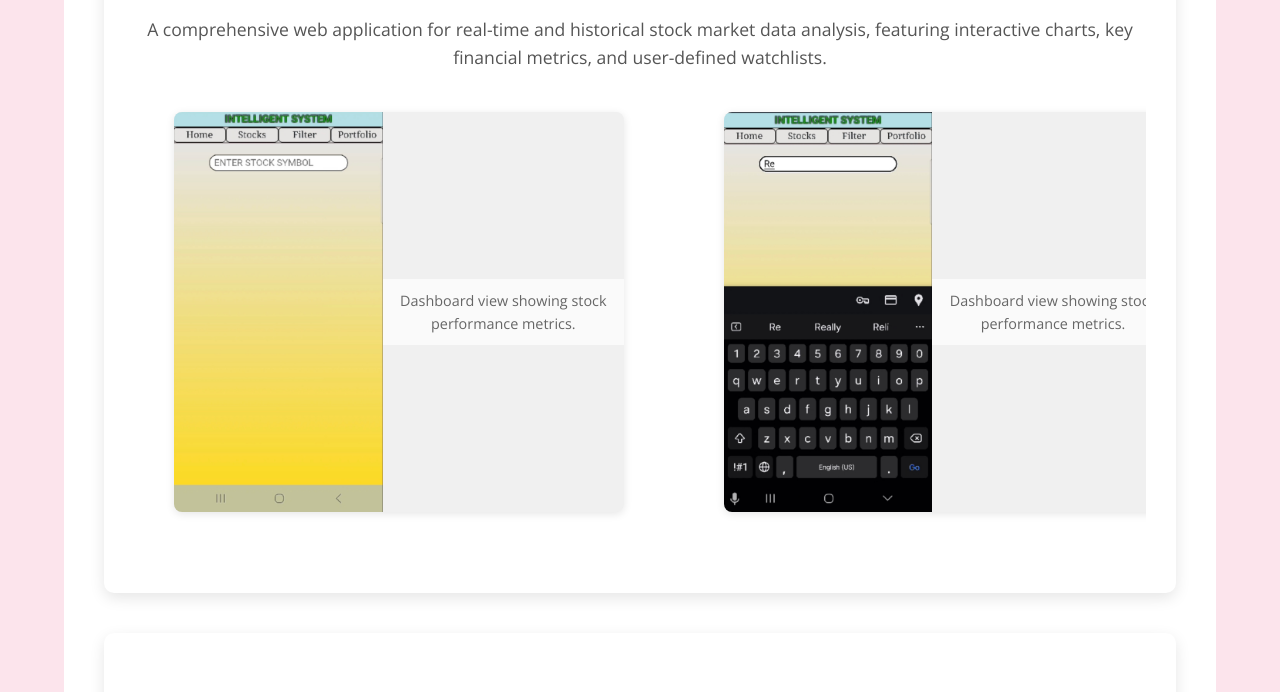
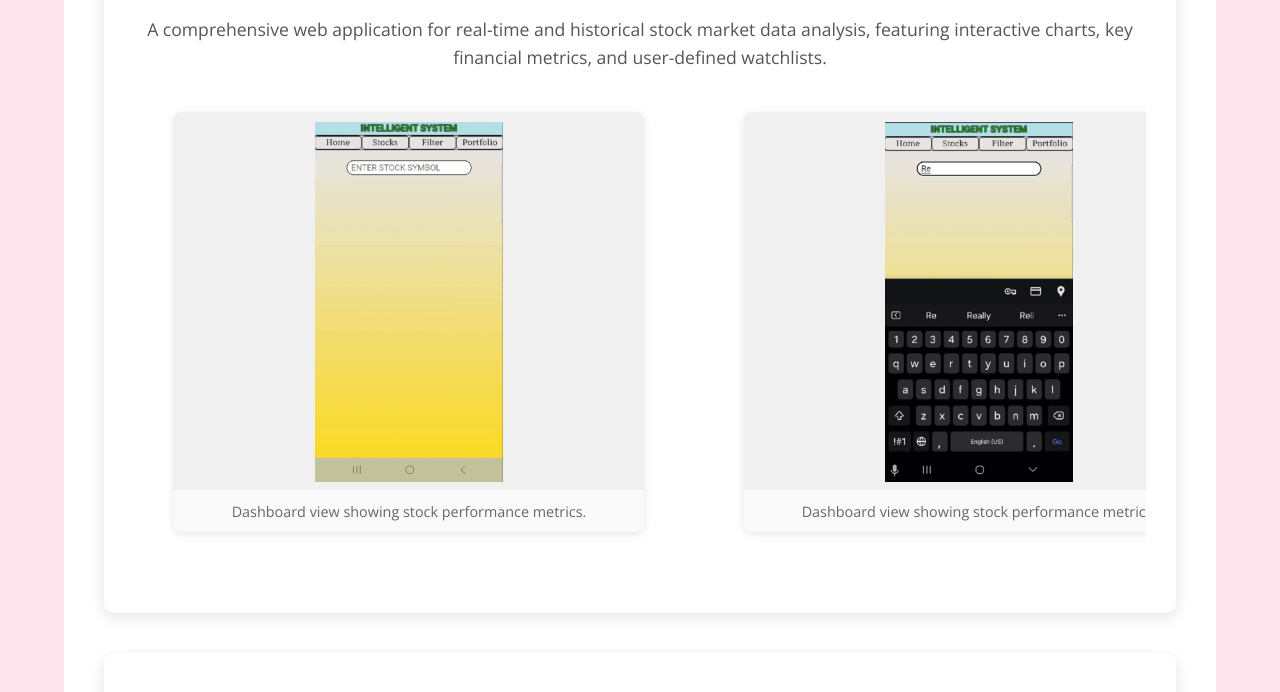
Before and after one commit to shivratan-suthar/shivratan-suthar.github.io, a plain HTML site: page index.html in a window 1280 px wide. Shown: the part 1518-2210 px from the top of the page. Drawn offline with nearby package versions, Linux system fonts and the light colour scheme.

Commit message:
Update index.html

```diff
--- a/index.html
+++ b/index.html
@@ -41,7 +41,7 @@
         header {
             background: var(--header-bg);
             color: var(--header-text-color);
-            padding: 20px 0;
+            padding: 10px 0;
             text-align: center;
             box-shadow: 0 4px 8px rgba(0,0,0,0.2);
             position: sticky;
@@ -307,28 +307,39 @@
             border: 2px solid var(--background-color);
         }
 
-    .project-image-container {
+.project-image-container {
     flex: 0 0 auto;
     width: 80%;
     max-width: 450px;
-    height: 400px; /* fixed height to fit 9:16 aspect ratio better */
+    height: 400px;
     scroll-snap-align: center;
     background-color: #f0f0f0;
     border-radius: 8px;
     overflow: hidden;
     box-shadow: 0 2px 8px rgba(0,0,0,0.1);
+
     display: flex;
-    justify-content: center;
+    flex-direction: column;         /* Arrange image and caption vertically */
+    justify-content: start;
     align-items: center;
+    padding: 10px;
 }
 
 .project-image-container img {
-    max-width: 100%;
-    max-height: 100%;
-    object-fit: contain; /* show full image with possible letterboxing */
+    width: auto;
+    height: 90%;                   /* Image takes 90% of container height */
+    max-height: 90%;
+    object-fit: contain;
     background-color: #eee;
     display: block;
-    border-bottom: 1px solid #ddd;
+}
+
+.image-description {
+    margin-top: 8px;
+    font-size: 14px;
+    text-align: center;
+    color: #555;
+    width: 100%;
 }
 
 
@@ -338,7 +349,13 @@
             color: #666;
             background-color: #fafafa;
         }
-
+.image-description {
+    margin-top: 8px;
+    font-size: 14px;
+    text-align: center;
+    color: #555;
+    width: 100%;
+}
         /* Contact Section */
         .contact-info p {
             font-size: 1.1em;
@@ -710,7 +727,7 @@
                         <figcaption class="image-description">In-game screenshot of the square navigating.</figcaption>
                     </figure>
                     <figure class="project-image-container">
-                        <img src="image/G3.jpg" alt="Square Game High Score" onerror="this.onerror=null;this.src='https://via.placeholder.com/450x250/A5D6A7/FFFFFF?text=Project+Img+3';">
+                        <img src="image/G33.jpg" alt="Square Game High Score" onerror="this.onerror=null;this.src='https://via.placeholder.com/450x250/A5D6A7/FFFFFF?text=Project+Img+3';">
                         <figcaption class="image-description">End-game screen showing high scores.</figcaption>
                     </figure>
                 </div>
@@ -877,7 +894,7 @@
             <div class="contact-info">
                 <p>Feel free to reach out if you have any questions or collaboration opportunities!</p>
                 <p>Email: <a href="mailto:mintshiv1@gmail.com">mintshiv1@gmail.com</a></p>
-                <p>LinkedIn: <a href="https://www.linkedin.com/in/shiv-ratan-suthar-45a011224" target="_blank">Your LinkedIn Profile</a></p>
+                <p>LinkedIn: <a href="https://www.linkedin.com/in/shiv-ratan-suthar-45a011224" target="_blank">LinkedIn Profile</a></p>
 
             </div>
         </section>
```
